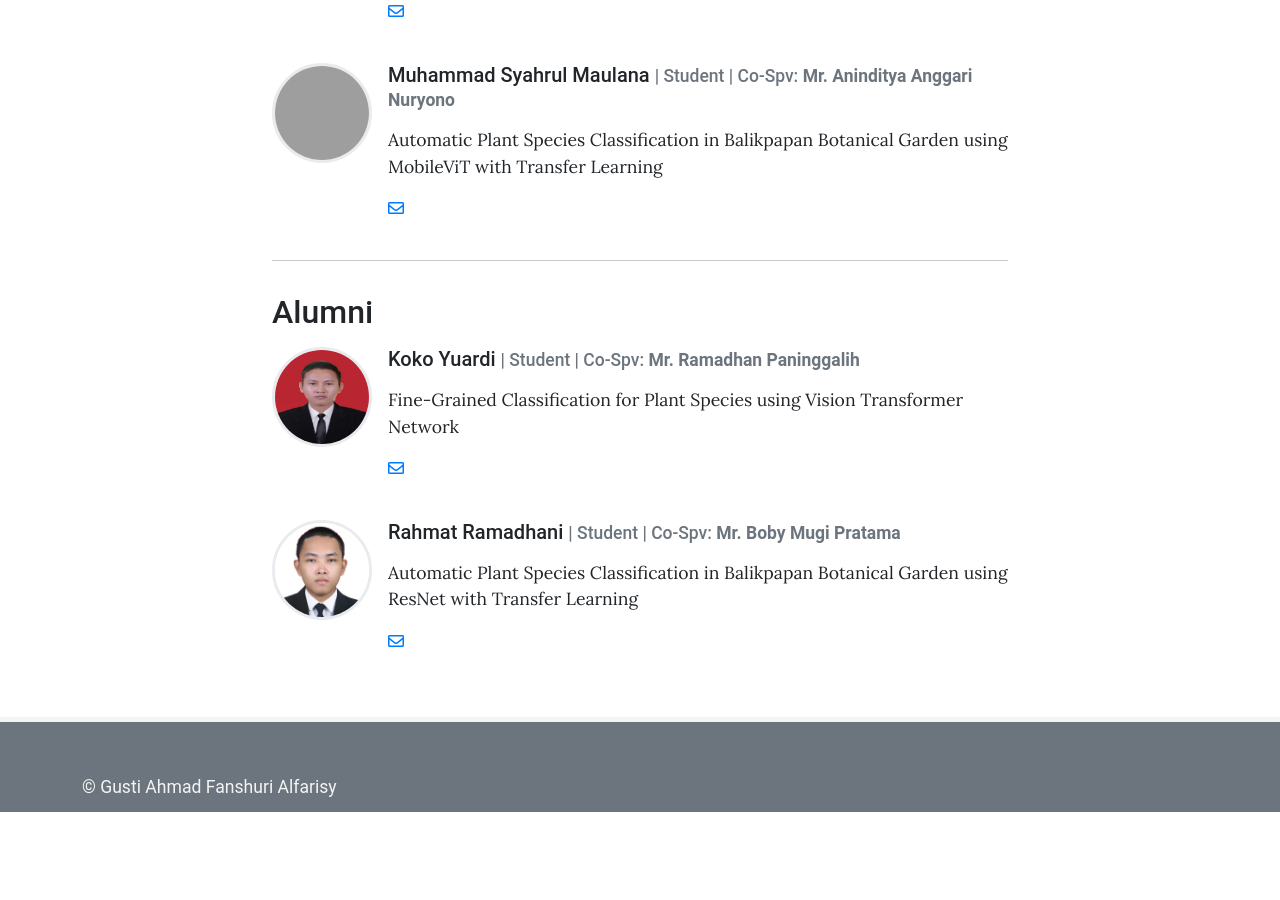
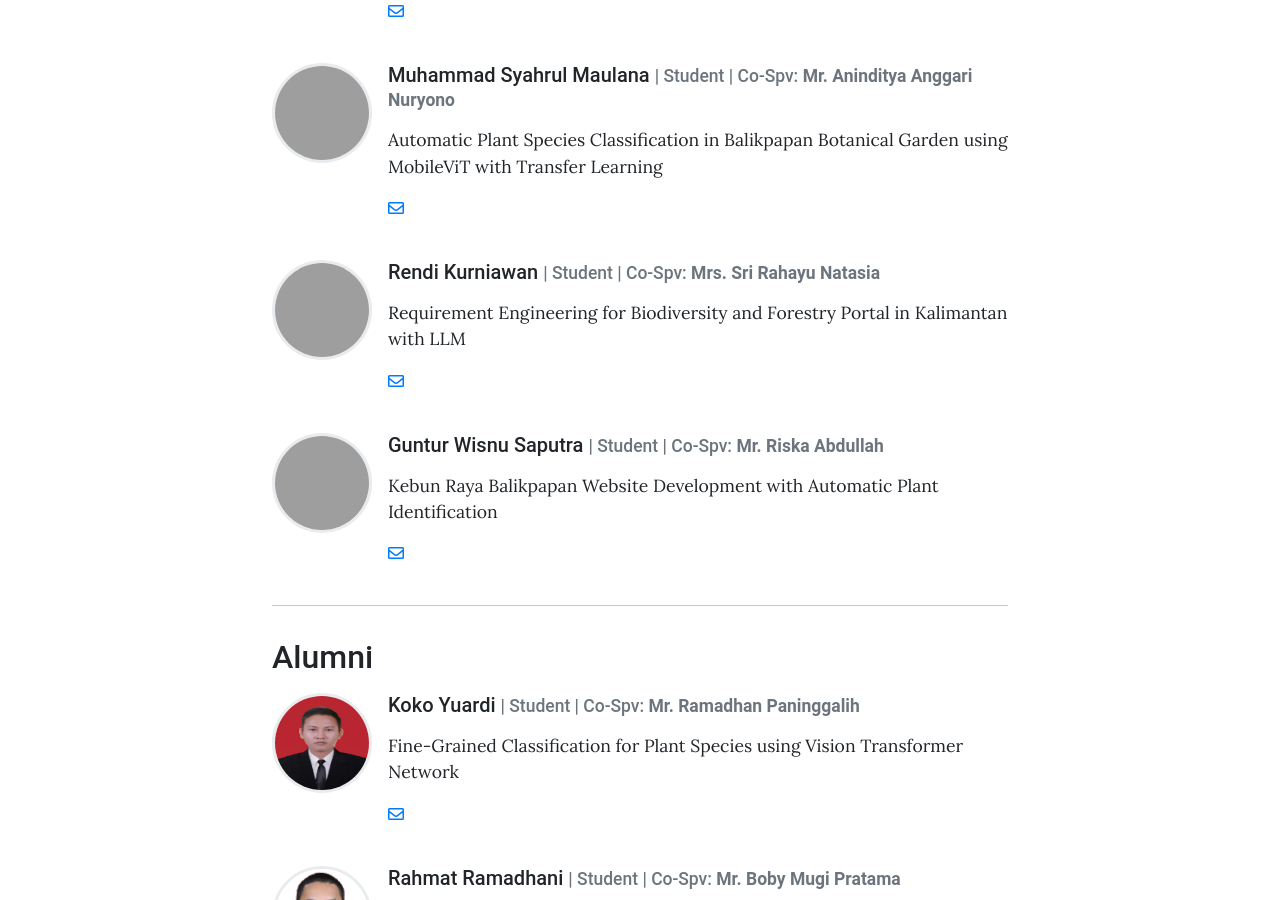
Before and after one commit to gusti-alfarisy/gusti-alfarisy.github.io, a Jekyll site: the page built from pages/team.md, in a window 1280 px wide and 900 px high, scrolled down 2780 px. Built offline with Jekyll 4.4.1, drawn with Linux system fonts in a browser that asks for light colours; some web fonts are replaced; before the commit the page ends 3592 px from its top, so only the background shows below that; grey boxes are pictures that could not be loaded.

Commit message:
adding teams members

```diff
--- a/_data/team.yml
+++ b/_data/team.yml
@@ -141,6 +141,21 @@
   cospv: Mr. Aninditya Anggari Nuryono
   email: 11211064@student.itk.ac.id
 
+- name: Rendi Kurniawan
+  role: Student
+  image: https://cdn.pixabay.com/photo/2018/11/13/21/43/avatar-3814049_640.png
+  description: >
+    Requirement Engineering for Biodiversity and Forestry Portal in Kalimantan with LLM
+  cospv: Mrs. Sri Rahayu Natasia
+  email: 11211073@student.itk.ac.id
+
+- name: Guntur Wisnu Saputra
+  role: Student
+  image: https://cdn.pixabay.com/photo/2018/11/13/21/43/avatar-3814049_640.png
+  description: >
+    Kebun Raya Balikpapan Website Development with Automatic Plant Identification
+  cospv: Mr. Riska Abdullah
+  email: 11211042@student.itk.ac.id
 
 #- name: Professor Hubert J. Farnsworth
 #  role: CEO & Owner
```
